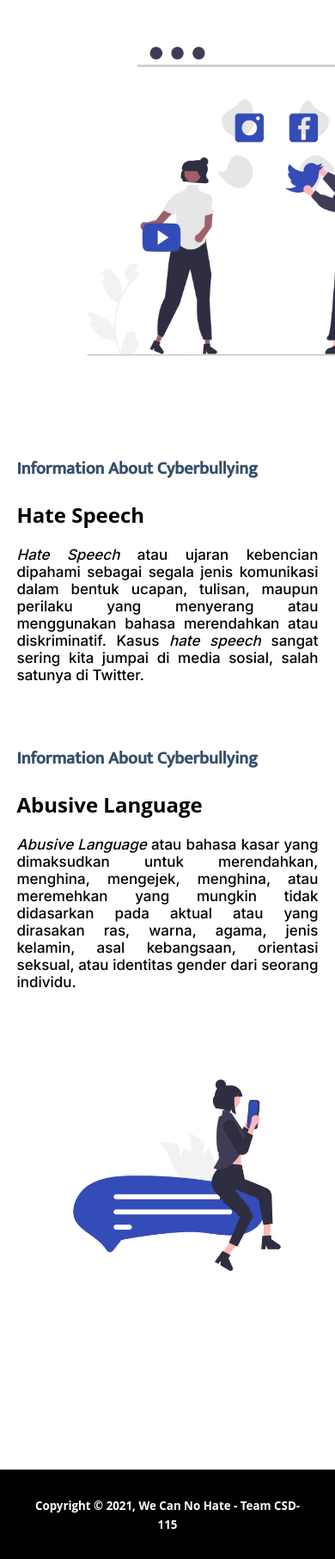
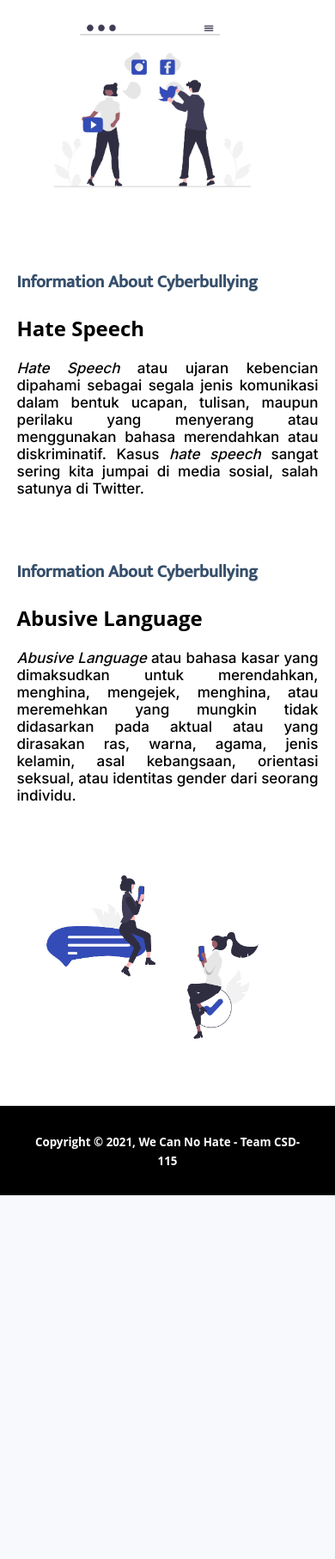
Before and after one commit to noviaputri/WeCanNoHate, a Flask app: page /info in a window 390 px wide; the page is wider, and only the part inside the window is pictured. Shown: the part 160-1973 px from the top of that part at 86% size. After the commit the page ends 1550 px from the top of that part, so only its background shows below. Run offline with Flask 2, Linux system fonts and the light colour scheme.

Commit message:
Update style.css

```diff
--- a/static/style.css
+++ b/static/style.css
@@ -286,13 +286,11 @@
     width: 90%;
   }
 
+  .wrapper img {
+    max-width: 90%;
+  }
+
   section {
     display: block;
   }
-
-  section img {
-    display: block;
-    width: 100%;
-    height: auto;
-  }
 }
```
